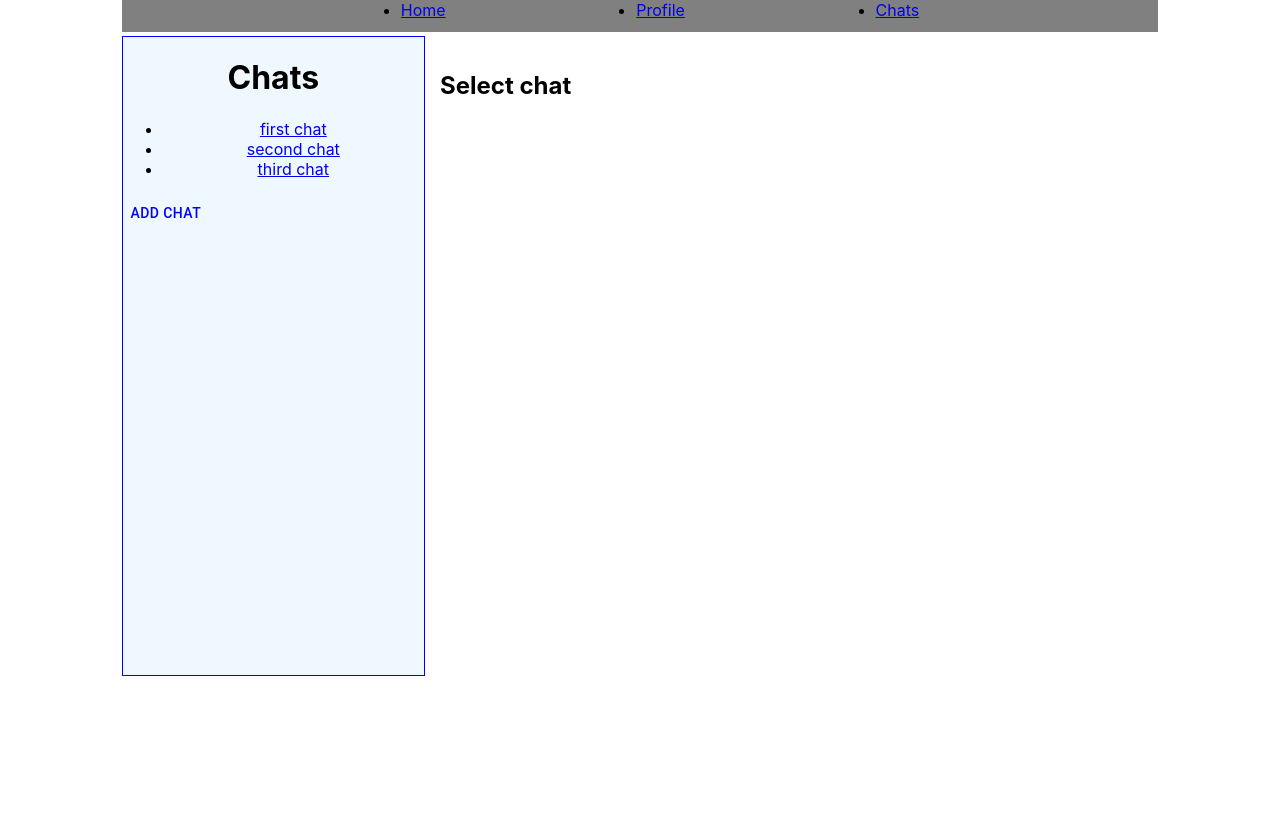
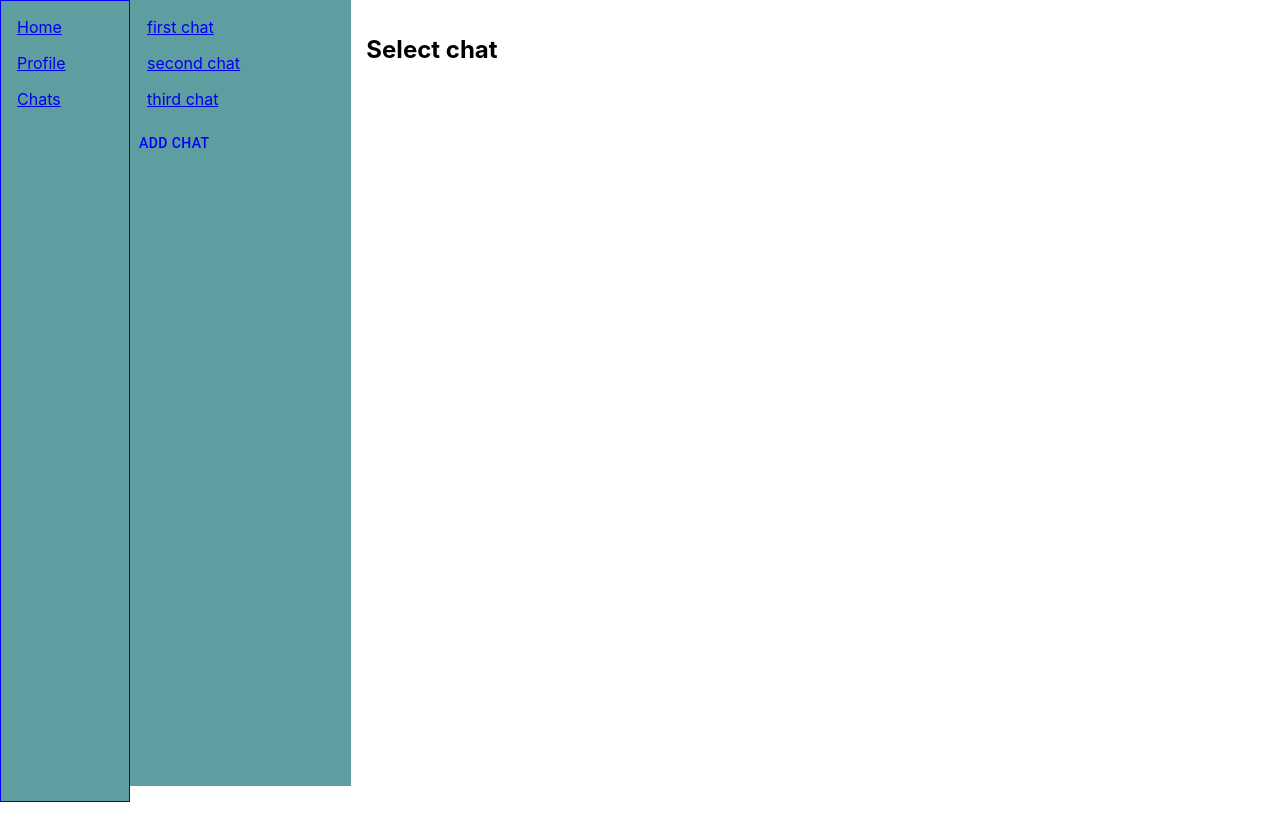
Before and after one commit to mikgir/react_lessons, a React (Create React App) app: page /chats in a window 1280 px wide. Built offline with nearby package versions, Linux system fonts and the light colour scheme.

Commit message:
refactor ui

```diff
--- a/src/App.css
+++ b/src/App.css
@@ -1,21 +1,55 @@
 .App {
-  max-width: 90%;
+    max-width: 100%;
     margin: 0 auto;
     display: flex;
     flex-direction: row;
 }
+
+.header {
+    width: 100%;
+    height: 98vh;
+    display: flex;
+    flex-direction: row;
+    justify-content: flex-start;
+}
+
+.menu_list {
+    width: 10%;
+    height: 100%;
+    background-color: cadetblue;
+    border: 1px solid blue;
+    color: white;
+}
+
+.chats_wrapper {
+    height: 100%;
+    display: flex;
+    flex-direction: row;
+
+}
+
+.chats_menu {
+    width: 20rem;
+    height: 100%;
+    align-items: center;
+    border: 1px solid cadetblue;
+    background-color: cadetblue;
+}
+
 .chat_field {
     width: 70%;
+    height: 100%;
     display: flex;
     flex-direction: column;
     justify-content: space-between;
     padding: 15px;
 }
+
 .messageForm {
     width: 70%;
     margin: 0 auto;
     padding: 10px 0;
-  display:flex;
-  flex-direction:column;
-  justify-content:space-between
+    display: flex;
+    flex-direction: column;
+    justify-content: space-between
 }
--- a/src/components/ChatList/Chats.jsx
+++ b/src/components/ChatList/Chats.jsx
@@ -1,10 +1,10 @@
 import {MessageList} from "../Message/MessageList";
 import {MessageForm} from "../Form/MessageForm";
-import {useEffect, useState} from "@types/react";
+import React, {useEffect, useState} from "react";
 import {AUTHORS} from "../../utils/constants";
 
 
-export const Chats = ({chat}) => {
+export const Chats = () => {
     const [messageList, setMessageList] = useState([])
 
     const sendMessage = (newText) => {
--- a/src/components/Form/MessageForm.jsx
+++ b/src/components/Form/MessageForm.jsx
@@ -25,8 +25,9 @@ export const MessageForm = ({onSubmit}) => {
                className={'inputText'}
                placeholder={'message'}/>
         <Button variant={'contained'}
-                type={'submit'}
-        >Send</Button>
+                type={'submit'}>
+            Send
+        </Button>
     </form>
 
 }
--- a/src/components/Message/Message.jsx
+++ b/src/components/Message/Message.jsx
@@ -1,3 +1,5 @@
+import React from "react";
+
 export const Message = (text, author) => {
     return <>
         <li>
--- a/src/components/Message/MessageList.jsx
+++ b/src/components/Message/MessageList.jsx
@@ -1,3 +1,4 @@
+import React from 'react'
 
 export const MessageList = ({messageList}) => {
     return <ul>
--- a/src/components/header/Header.jsx
+++ b/src/components/header/Header.jsx
@@ -1,26 +1,15 @@
 import {Link, Outlet} from "react-router-dom"
+import {List, ListItem} from "@mui/material";
 
 export const Header = () => {
     return (
-        <header style={{width:'90%',
-            height:'2rem',
-            margin:'0 auto',
-            backgroundColor:'gray',
-        }}>
-            <ul style={{margin:'0 auto',
-                width:'50%',
-                display:'flex',
-                flexDirection:'row',
-                justifyContent:'space-between'}}>
-                <li><Link to='/'>Home</Link></li>
-                <li><Link to='/profile'>Profile</Link></li>
-                <li><Link to='/chats'>Chats</Link></li>
-            </ul>
-            <main style={{
-                height:'90vh'
-            }}>
-                <Outlet/>
-            </main>
+        <header className={'header'}>
+            <List className={'menu_list'}>
+                <ListItem><Link to='/'>Home</Link></ListItem>
+                <ListItem><Link to='/profile'>Profile</Link></ListItem>
+                <ListItem><Link to='/chats'>Chats</Link></ListItem>
+            </List>
+            <Outlet/>
         </header>
     )
 
--- a/src/components/pages/ChatList.jsx
+++ b/src/components/pages/ChatList.jsx
@@ -1,7 +1,7 @@
-import {useState} from "react";
+import React, {useState} from "react";
 import {CHATS} from "../../utils/constants";
 import {Link, useParams} from "react-router-dom";
-import {Button} from "@mui/material";
+import {Button, List, ListItem} from "@mui/material";
 
 
 export const ChatList = () => {
@@ -10,27 +10,13 @@ export const ChatList = () => {
 
     const id = chatList.findIndex(x => x.id === chatId)
     return (
-        <div style={{
-            height: '80vh',
-            marginTop: '1rem',
-            display: 'flex',
-            flexDirection: 'row'
-        }}>
-            <div style={{
-                width: '30%',
-                backgroundColor: 'aliceblue',
-                border: '1px solid blue'
-            }}>
-                <h1 style={{
-                    textAlign: 'center'
-                }}>Chats</h1>
-                <ul style={{
-                    textAlign: 'center'
-                }}>
+        <div className={'chats_wrapper'}>
+            <div className={'chats_menu'}>
+                <List>
                     {chatList.map((chat, id) =>
-                        <li key={id}><Link to={`${id}`}>{chat.name}</Link></li>
+                        <ListItem key={id}><Link to={`${id}`}>{chat.name}</Link></ListItem>
                     )}
-                </ul>
+                </List>
                 <Button style={{color: 'blue'}} onClick={() => {
                     setChatList([...chatList, {id: id + 1, name: 'newChat', messages: []}])
                 }}>add chat</Button>
```
Lines whose indentation alone changed are shown as unchanged.
